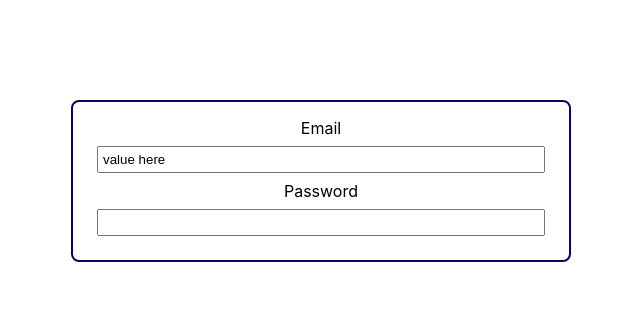
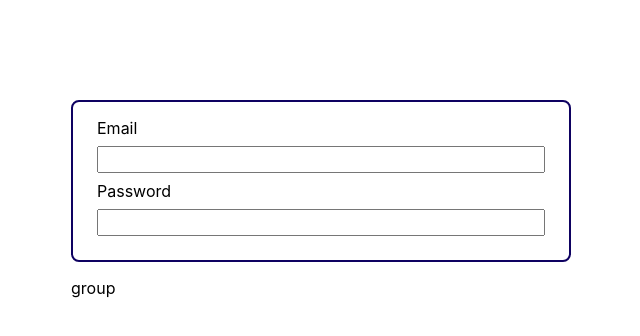
Before and after one commit to ckoukoutchos/Validus, a React (Create React App) app: page / in a window 1280 px wide. Shown: the top 336 px of the page, without its empty margins (29-669 px from the left). Built offline with nearby package versions, Linux system fonts and the light colour scheme.

Commit message:
formgroup state now accurately updated by formfield event

```diff
--- a/src/App.css
+++ b/src/App.css
@@ -2,7 +2,6 @@
   height: 500px;
   width: 500px;
   margin: 100px;
-  text-align: center;
 }
 
 .login {
--- a/src/App.js
+++ b/src/App.js
@@ -6,6 +6,14 @@ import FormField from './FormField';
 import FormCheck from './FormCheck';
 
 class App extends Component {
+  state = {
+    group: null
+  };
+
+  formGroupChangeHandler = formState => {
+    this.setState({ group: formState });
+  };
+
   render() {
     return (
       <div className="center">
@@ -17,26 +25,26 @@ class App extends Component {
               flexDirection: 'column',
               padding: '16px'
             }}
-            onBlur={() => console.log('blur')}
+            onBlur={formState => console.log(formState)}
           >
-            <label>Email</label>
+            <label style={{ marginLeft: '8px' }}>Email</label>
             <FormField
               fieldName={1}
               type="text"
               style={{ margin: '8px', padding: '4px' }}
-              value="value here"
             />
-            <label>Password</label>
+            <label style={{ marginLeft: '8px' }}>Password</label>
             <FormField
               fieldName={2}
               style={{ margin: '8px', padding: '4px' }}
               type="text"
               formCheck={[FormCheck.required, FormCheck.min(2)]}
-              onBlur={() => console.log('Blurred')}
             />
           </FormGroup>
         </div>
-        <div />
+        <div>
+          <p>group</p>
+        </div>
       </div>
     );
   }
--- a/src/FormGroup.js
+++ b/src/FormGroup.js
@@ -81,8 +81,8 @@ class FormGroup extends Component {
       child => {
         if (child.type.name === 'FormField') {
           return React.cloneElement(child, {
-            onBlurGroup: this.props.onBlur,
-            onChangeGroup: this.props.onChange
+            onBlurGroup: this.formFieldEventHandler,
+            onChangeGroup: this.formFieldEventHandler
           });
         } else {
           return child;
```
